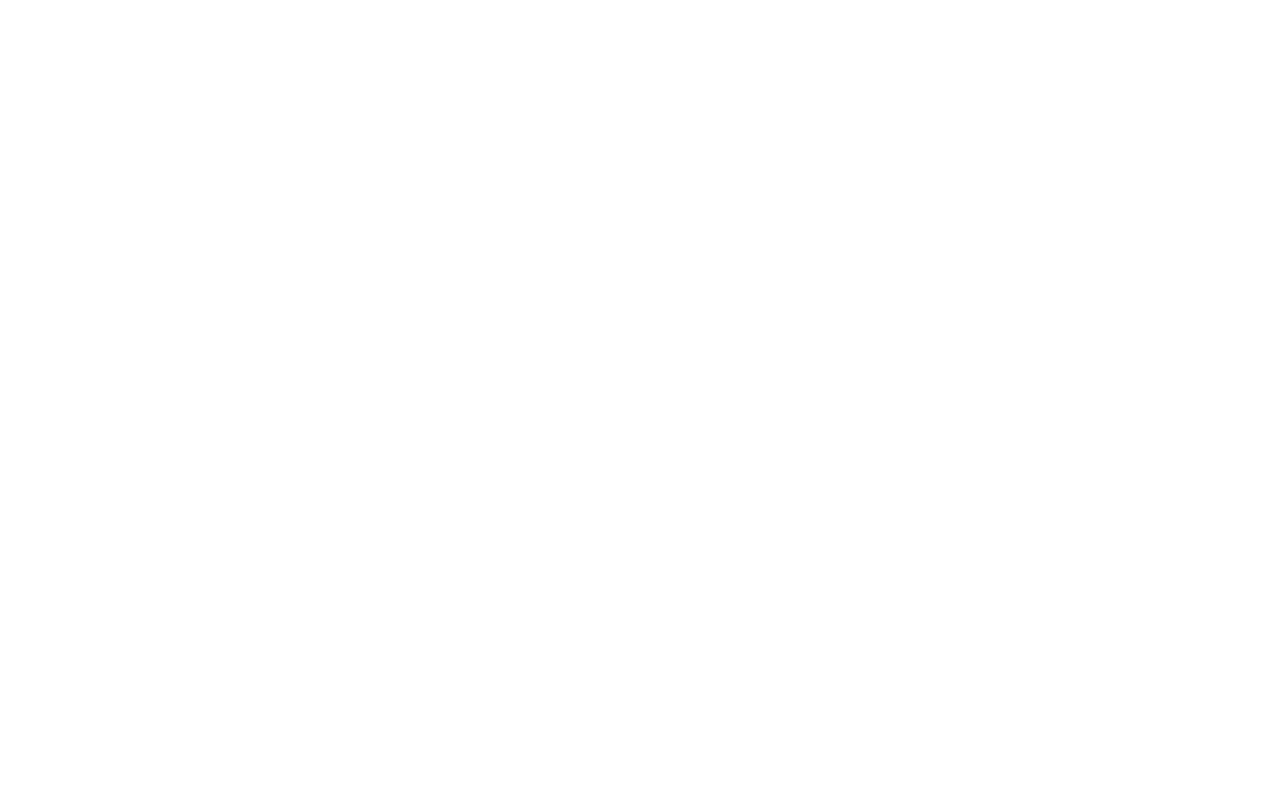
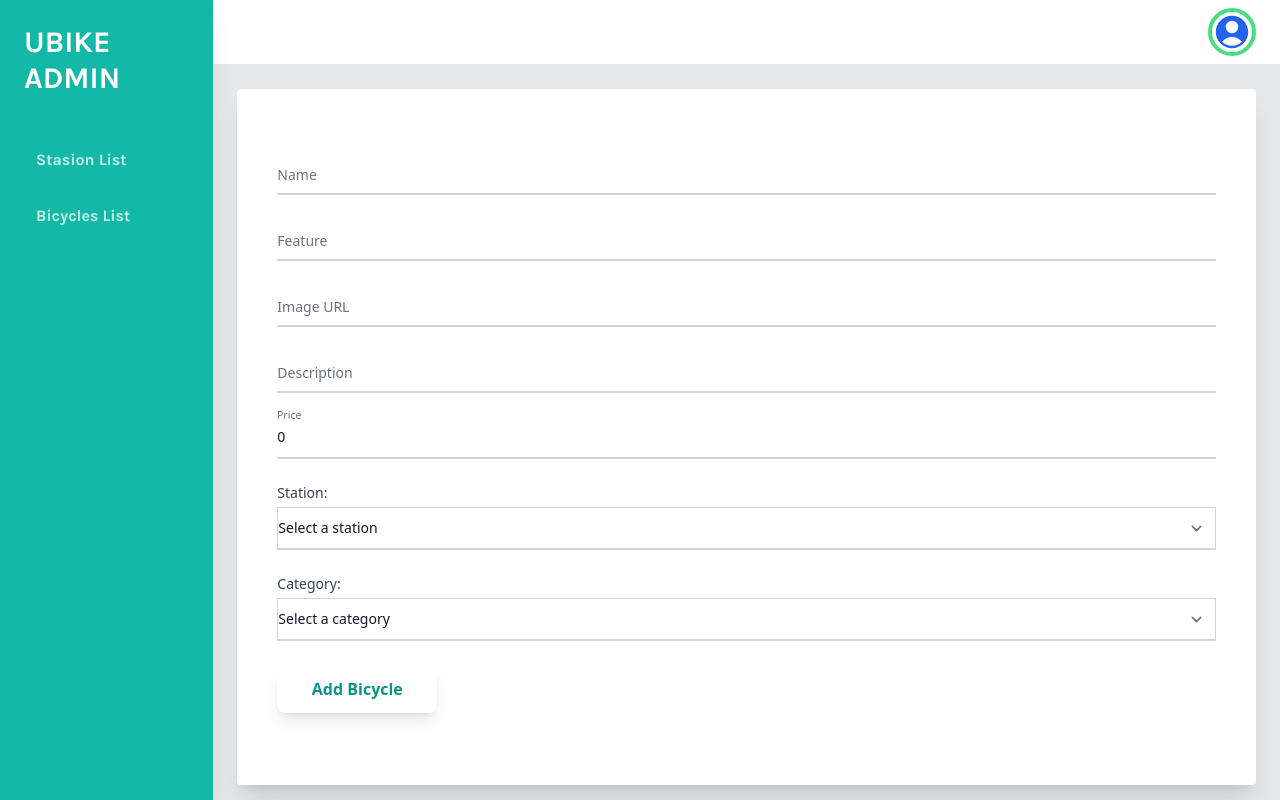
Before and after one commit to UBike-rmt-38/front-end-project, a React (Vite) app in the folder client-admin/: page /form in a window 1280 px wide. Before the commit this address had no page. Built offline with nearby package versions, Linux system fonts and the light colour scheme; sample sign-in values are in the browser's storage.

Commit message:
chore: revisi

```diff
--- a/client-admin/src/components/BicycleForm.jsx
+++ b/client-admin/src/components/BicycleForm.jsx
@@ -2,8 +2,6 @@ import { useState } from "react";
 import { useMutation, useQuery } from "@apollo/client";
 import { GET_CATEGORIES, GET_STATIONS } from "../constants/query";
 import { ADD_BICYCLE } from "../constants/mutation";
-
-
 
 export default function BicycleForm() {
   const bicycle = {
@@ -30,22 +28,36 @@ export default function BicycleForm() {
     try {
       console.log(input);
       const { data, errors } = await addBicycle({
-        variables: input,
+        variables: {
+          ...input,
+          price: parseInt(input.price),
+          stationId: parseInt(input.stationId),
+          categoryId: parseInt(input.categoryId),
+        },
       });
       console.log("Bicycle added:", data);
       console.log(errors);
       setInput(bicycle);
     } catch (error) {
-      console.error("Error adding bicycle:", error);
+      console.log("Error adding bicycle:", error);
     }
+  };
+
+
+  const handleInputChange = (event) => {
+    const { name, value } = event.target;
+    setInput((setInput) => ({
+      ...setInput,
+      [name]: value,
+    }));
   };
 
   return (
     <form onSubmit={handleSubmit} className="p-10 bg-white rounded shadow-xl">
-      <h1 className="w-full text-3xl text-black pb-6">Add Bicycle</h1>
+      <h1 className="w-full text-3xl text-black pb-6"></h1>
       <div className="relative z-0 w-full mb-6 group">
         <input
-          onChange={(event) => setInput({ ...input, name: event.target.value })}
+          onChange={handleInputChange}
           value={input.name || ""}
           type="text"
           name="name"
@@ -62,9 +74,7 @@ export default function BicycleForm() {
       </div>
       <div className="relative z-0 w-full mb-6 group">
         <input
-          onChange={(event) =>
-            setInput({ ...input, feature: event.target.value })
-          }
+          onChange={handleInputChange}
           value={input.feature || ""}
           type="text"
           name="feature"
@@ -81,9 +91,7 @@ export default function BicycleForm() {
       </div>
       <div className="relative z-0 w-full mb-6 group">
         <input
-          onChange={(event) =>
-            setInput({ ...input, imageUrl: event.target.value })
-          }
+          onChange={handleInputChange}
           value={input.imageUrl || ""}
           type="text"
           name="imageUrl"
@@ -100,9 +108,7 @@ export default function BicycleForm() {
       </div>
       <div className="relative z-0 w-full mb-6 group">
         <input
-          onChange={(event) =>
-            setInput({ ...input, description: event.target.value })
-          }
+          onChange={handleInputChange}
           value={input.description || ""}
           type="text"
           name="description"
@@ -119,9 +125,7 @@ export default function BicycleForm() {
       </div>
       <div className="relative z-0 w-full mb-6 group">
         <input
-          onChange={(event) =>
-            setInput({ ...input, price: parseInt(event.target.value) })
-          }
+          onChange={handleInputChange}
           value={input.price}
           type="number"
           name="price"
@@ -146,14 +150,14 @@ export default function BicycleForm() {
         <select
           id="stationId"
           name="stationId"
-          onChange={(event) =>
-            setInput({ ...input, stationId: parseInt(event.target.value) })
-          }
+          onChange={handleInputChange}
           value={input.stationId || ""}
           className="block w-full mt-1 py-2.5 px-0 text-sm text-gray-900 bg-transparent border-b-2 border-gray-300 appearance-none dark:text-white dark:border-gray-600 dark:focus:border-teal-500 focus:outline-none focus:ring-0 focus:border-teal-600 peer"
           required
         >
-          <option value="">Select a station</option>
+          <option value="" disabled>
+            Select a station
+          </option>
           {stationLoading ? (
             <option>Loading stations...</option>
           ) : stationError ? (
@@ -177,9 +181,7 @@ export default function BicycleForm() {
         <select
           id="categoryId"
           name="categoryId"
-          onChange={(event) =>
-            setInput({ ...input, categoryId: parseInt(event.target.value) })
-          }
+          onChange={handleInputChange}
           value={input.categoryId || ""}
           className="block w-full mt-1 py-2.5 px-0 text-sm text-gray-900 bg-transparent border-b-2 border-gray-300 appearance-none dark:text-white dark:border-gray-600 dark:focus:border-teal-500 focus:outline-none focus:ring-0 focus:border-teal-600 peer"
           required
--- a/client-admin/src/components/CardBicycle.jsx
+++ b/client-admin/src/components/CardBicycle.jsx
@@ -1,30 +1,39 @@
+/* eslint-disable no-unused-vars */
 /* eslint-disable react/prop-types */
-import { useMutation } from '@apollo/client';
-import { DELETE_BICYCLES } from '../constants/mutation';
+import { useMutation } from "@apollo/client";
+import { DELETE_BICYCLES } from "../constants/mutation";
+import { Link, useNavigate } from "react-router-dom";
+import { useState } from "react";
 
 export default function CardBicycle({ bicycle }) {
   const [deleteBicycle] = useMutation(DELETE_BICYCLES);
-
   const handleDelete = () => {
     deleteBicycle({ variables: { bicycleId: bicycle.id } })
       .then(() => {
-        console.log('Bicycle deleted successfully');
+        console.log("Bicycle deleted successfully");
       })
-      .catch(error => {
-        console.log('Error deleting bicycle:', error);
+      .catch((error) => {
+        console.log("Error deleting bicycle:", error);
       });
   };
 
   return (
     <>
       <div className="card card-compact w-96 bg-white shadow-xl">
-        <figure><img src={bicycle.imageURL} alt="Bicycle" /></figure>
+        <figure>
+          <img src={bicycle.imageURL} alt="Bicycle" />
+        </figure>
         <div className="card-body">
           <h2 className="card-title text-black h-10">{bicycle.name}</h2>
           <p>{bicycle.feature}</p>
           <p>{bicycle.status}</p>
           <div className="card-actions justify-between">
-            <button className="btn btn-primary">Edit</button>
+            <Link
+              to={`/form/${bicycle.id}`}
+              className="btn bg-purple text-white"
+            >
+              Edit
+            </Link>
             <button className="btn btn-error text-white" onClick={handleDelete}>
               Delete
             </button>
--- a/client-admin/src/constants/mutation.js
+++ b/client-admin/src/constants/mutation.js
@@ -38,8 +38,31 @@ export const ADD_BICYCLE = gql`
   }
 `;
 
+export const EDIT_BICYCLE = gql`
+  mutation Mutation(
+    $bicycleId: Int!
+    $name: String!
+    $feature: String!
+    $imageUrl: String!
+    $description: String!
+    $price: Int!
+    $stationId: Int!
+    $categoryId: Int!
+  ) {
+    editBicycle(
+      bicycleId: $bicycleId
+      name: $name
+      feature: $feature
+      imageURL: $imageUrl
+      description: $description
+      price: $price
+      StationId: $stationId
+      CategoryId: $categoryId
+    )
+  }
+`;
 export const DELETE_BICYCLES = gql`
-mutation DeleteBicycle($bicycleId: Int!) {
-  deleteBicycle(bicycleId: $bicycleId)
-}
+  mutation DeleteBicycle($bicycleId: Int!) {
+    deleteBicycle(bicycleId: $bicycleId)
+  }
 `;
--- a/client-admin/src/constants/query.js
+++ b/client-admin/src/constants/query.js
@@ -26,28 +26,6 @@ export const GET_STATIONS = gql`
 }
 
 `;
-export const ADD_BICYCLE = gql`
-  mutation Mutation(
-    $name: String!
-    $feature: String!
-    $imageUrl: String!
-    $description: String!
-    $price: Int!
-    $stationId: Int!
-    $categoryId: Int!
-  ) {
-    addBicycle(
-      name: $name
-      feature: $feature
-      imageURL: $imageUrl
-      description: $description
-      price: $price
-      StationId: $stationId
-      CategoryId: $categoryId
-    )
-  }
-`;
-
 export const GET_CATEGORIES = gql`
   query GetCategories {
     getCategories {
@@ -56,3 +34,21 @@ export const GET_CATEGORIES = gql`
     }
   }
 `;
+
+
+export const GET_BICYCLES = gql`
+query GetBicycles {
+  getBicycles {
+    id
+    name
+    feature
+    imageURL
+    description
+    price
+    StationId
+    status
+    createdAt
+    updatedAt
+  }
+}
+`;
--- a/client-admin/src/views/BicyclesListPage.jsx
+++ b/client-admin/src/views/BicyclesListPage.jsx
@@ -26,7 +26,7 @@ export default function BicyclesListPage() {
 
 
   const handleAdd = () => {
-    navigate("/addbicycle")
+    navigate("/form")
   }
   return (
     <>
```
Also changed, not shown: client-admin/src/router.jsx (+6 -1 lines).
